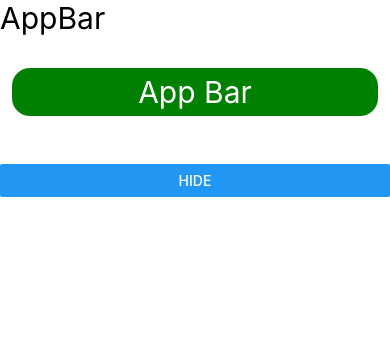
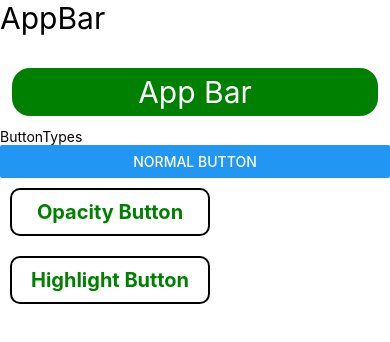
Before and after one commit to mehtabali05/React-Native-App-Project, a React Native app: screen / in a window 390 px wide. Shown: the top 342 px of the page. Built offline with nearby package versions, Linux system fonts and the light colour scheme.

Commit message:
touchableopacity & touchablehighlight covered

```diff
--- a/App.jsx
+++ b/App.jsx
@@ -8,6 +8,7 @@ import AppBar from  './src/components/AppBar'
 // import ContactListScreen from './src/screens/contact/ContactListScreen';
 import Grid from './src/components/Grid'
 import Toggle from './src/components/Toggle';
+import ButtonTypes from './src/components/ButtonTypes';
 
 
 const App = () => {
@@ -84,8 +85,13 @@ const App = () => {
 
 
         {/* Toggle Button */}
-        <Toggle />
-      {/* </View> */}
+        {/* <Toggle /> */}
+
+
+
+
+        {/* TouchableOpacity & TouchableHighlight */}
+        <ButtonTypes />
     </View>
   );
 };
--- /dev/null
+++ b/src/components/ButtonTypes.jsx
@@ -0,0 +1,41 @@
+import { View, Text, Button, TouchableOpacity, TouchableHighlight, StyleSheet } from 'react-native'
+import React from 'react'
+
+const ButtonTypes = () => {
+  return (
+    <View>
+      <Text>ButtonTypes</Text>
+
+      <Button title='Normal Button' />
+
+      <TouchableOpacity style={styles.opacityButton} activeOpacity={0.7}>
+        <Text style={styles.buttonText}>Opacity Button</Text>
+      </TouchableOpacity>
+
+
+      <TouchableHighlight style={styles.opacityButton} onPress={() => {console.log("Nice")}} underlayColor='blue'>
+        <Text style={styles.buttonText}>Highlight Button</Text>
+      </TouchableHighlight>
+    </View>
+  )
+}
+
+const styles = StyleSheet.create({
+    opacityButton: {
+        borderWidth: 2,
+        backgroundColor: 'white',
+        borderRadius: 10,
+        padding: 10,
+        width: 200,
+        margin: 10,
+        elevation: 5
+    },
+    buttonText: {
+        fontSize: 20,
+        fontWeight: 'bold',
+        textAlign: 'center',
+        color: 'green'
+    }
+});
+
+export default ButtonTypes
```
